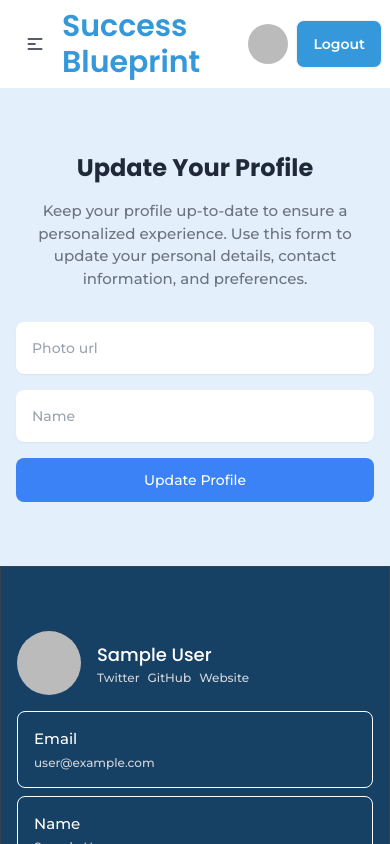
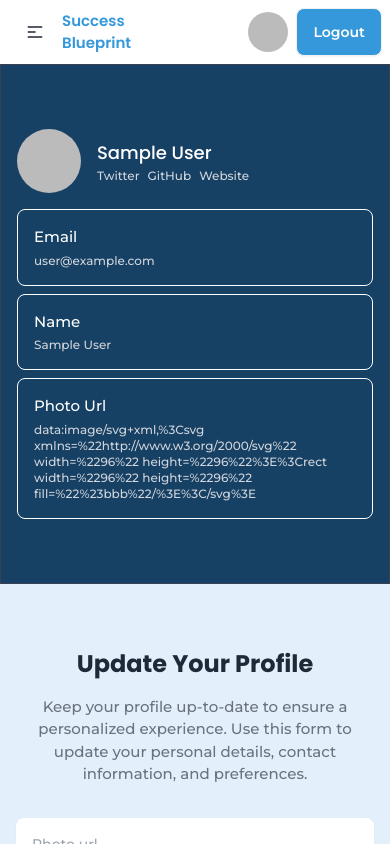
Before and after one commit to razu381/Sucess-blueprint, a React (Vite) app: page /profile in a window 390 px wide. Shown: the top 844 px of the page. Built offline with nearby package versions, Linux system fonts and the light colour scheme; no server answers; sample sign-in values are in the browser's storage.

Commit message:
Responsivness done

```diff
--- a/src/Components/Header.jsx
+++ b/src/Components/Header.jsx
@@ -49,7 +49,7 @@ function Header() {
         </div>
         <Link
           to="/"
-          className="font-heading font-semibold text-3xl text-success-primary-500"
+          className="font-heading font-semibold lg:text-3xl text-success-primary-500"
         >
           Success Blueprint
         </Link>
@@ -63,7 +63,7 @@ function Header() {
             <h4
               className={`${
                 isUserImageHovered ? "opacity-100" : "opacity-0"
-              } mr-2`}
+              } mr-1 ml-1 lg:mr-2`}
             >
               {user?.displayName}
             </h4>
--- a/src/Components/Home/Services.jsx
+++ b/src/Components/Home/Services.jsx
@@ -16,7 +16,7 @@ function Services() {
         Services That We Offer
       </h2>
 
-      <div className="grid grid-cols-3 gap-5">
+      <div className="grid grid-cols-1 md:grid-cols-2 lg:grid-cols-3 gap-5 px-5">
         {services.map((service) => (
           <Service key={service.id} service={service}></Service>
         ))}
--- a/src/Components/single post/ShowComments.jsx
+++ b/src/Components/single post/ShowComments.jsx
@@ -4,11 +4,11 @@ import { FaCircleUser } from "react-icons/fa6";
 
 function ShowComments({ comments }) {
   let { user } = useContext(AuthContext);
-  console.log(user);
+
   return (
     <div className="my-2">
       {comments.map((comment) => (
-        <div className=" bg-slate-50 pt-1 pb-3 px-2 mt-2 mr-[30%] rounded-md">
+        <div className=" bg-slate-50 pt-1 pb-3 px-2 mt-2 lg:mr-[30%] rounded-md">
           <div className="flex gap-2 items-center mt-5">
             {user.photoURL ? (
               <img src={user.photoURL} className="w-5 rounded-full" />
--- a/src/Pages/MyProfiele.jsx
+++ b/src/Pages/MyProfiele.jsx
@@ -23,7 +23,7 @@ function MyProfiele() {
   }
   return (
     <section className="flex flex-col md:flex-row">
-      <div className="bg-success-primary-100 flex-1 mx-auto max-w-screen-xl px-4 py-16 sm:px-6 lg:px-8">
+      <div className="bg-success-primary-100 order-2 md:order-1 flex-1 mx-auto max-w-screen-xl px-4 py-16 sm:px-6 lg:px-8">
         <div className="mx-auto max-w-lg text-center">
           <h1 className="text-2xl font-bold sm:text-3xl">
             Update Your Profile
@@ -82,7 +82,7 @@ function MyProfiele() {
         </form>
       </div>
 
-      <div className="flex-1 border border-gray-700 bg-success-primary-900 px-4 py-16">
+      <div className="order-1 md:order-2 flex-1 border border-gray-700 bg-success-primary-900 px-4 py-16">
         <article>
           <div className="flex items-center gap-4">
             {profile.photoURL ? (
--- a/src/Pages/SignUp.jsx
+++ b/src/Pages/SignUp.jsx
@@ -37,7 +37,7 @@ function SignUp() {
   return (
     <div>
       <div className="hero svg-background">
-        <div className=" flex-col w-1/3 py-10 lg:flex-row-reverse">
+        <div className=" flex-col py-10 lg:flex-row-reverse">
           <div className="card bg-white bg-opacity-5 w-full shrink-0 shadow-2xl">
             <h2 className="text-center text-white text-2xl font-bold pt-5">
               Sucess Blueprint
--- a/src/Pages/SingleBlog.jsx
+++ b/src/Pages/SingleBlog.jsx
@@ -74,7 +74,7 @@ function SingleBlog() {
 
           {/* comments section */}
           <div className="grid grid-cols-12 gap-2">
-            <div className="col-span-4">
+            <div className="col-span-12 lg:col-span-4">
               <form action="" onSubmit={handleComment}>
                 <textarea
                   name="comment"
@@ -88,8 +88,8 @@ function SingleBlog() {
                 />
               </form>
             </div>
-            <div className="col-span-8">
-              <h2 className="fontn-bold text-xl ">Comments </h2>
+            <div className="col-span-12 lg:col-span-8">
+              <h2 className="font-bold text-xl ">Comments </h2>
               <ShowComments comments={comments}></ShowComments>
             </div>
           </div>
```
